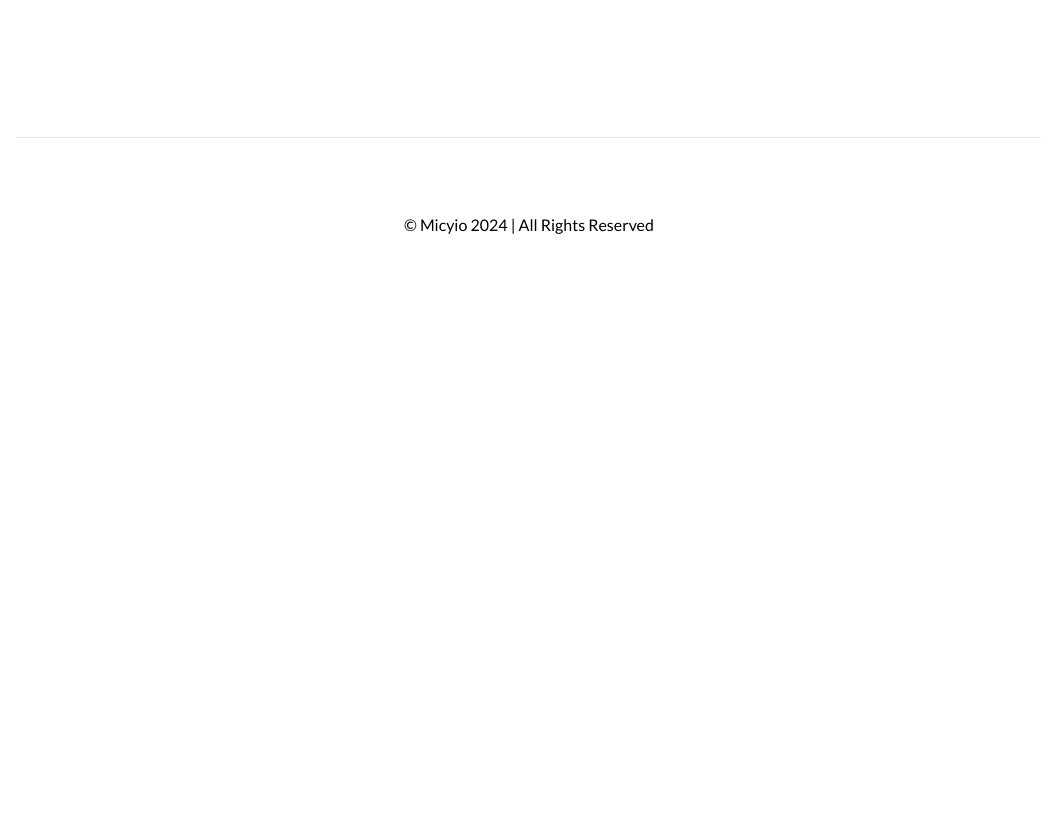
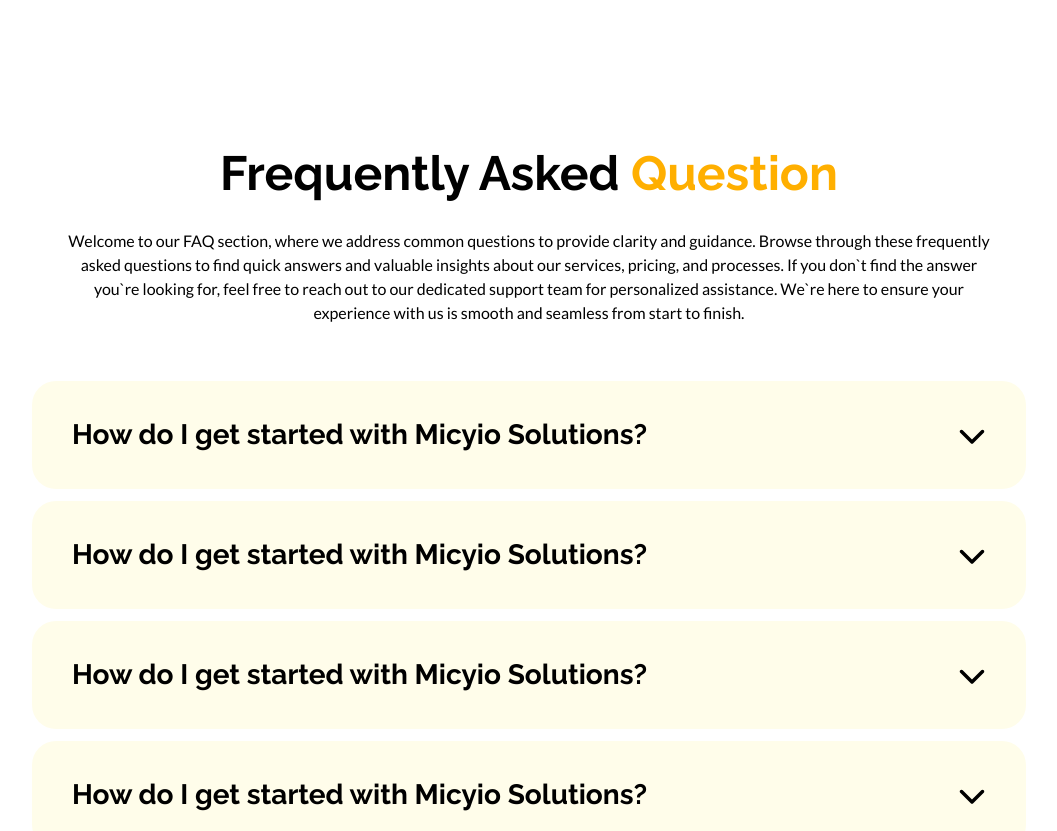
Before and after one commit to micyio/micyio, a Next.js app: page / in a window 1280 px wide. Shown: the part 6560-7391 px from the top of the page, without its empty margins (111-1168 px from the left). Before the commit the page ends 6872 px from the top, so only its background shows below. Built offline with nearby package versions, Linux system fonts and the light colour scheme.

Commit message:
faq responsive done

```diff
--- a/src/app/page.tsx
+++ b/src/app/page.tsx
@@ -1,6 +1,7 @@
 import {
   AboutSection,
   Clients,
+  FaqSection,
   Hero,
   MarqueeSection,
   PortfolioSection,
@@ -20,8 +21,8 @@
       <MarqueeSection />
       <TestimonialsSection />
       <TechnologySection />
-      {/*<FaqSection />
-      <Pricing />
+      <FaqSection />
+      {/*<Pricing />
       <CTA /> */}
     </main>
   );
--- a/src/features/home/faq/faq.component.tsx
+++ b/src/features/home/faq/faq.component.tsx
@@ -10,6 +10,7 @@
   const toggleAnswer = (index: number) => {
     setOpenIndex((prevIndex) => (prevIndex === index ? null : index));
   };
+
   return (
     <div className="container">
       <div className="mx-auto mb-14 max-w-[925px] text-center">
@@ -30,12 +31,10 @@
         {faqData.map((faq, index) => (
           <div
             key={index}
-            className="rounded-3xl bg-[#FFFDEA] p-10 dark:bg-[#141313]"
+            className="rounded-3xl bg-[#FFFDEA] p-5 dark:bg-[#141313] md:p-10"
+            onClick={() => toggleAnswer(index)}
           >
-            <h3
-              className="flex cursor-pointer justify-between font-sans text-[28px] font-bold "
-              onClick={() => toggleAnswer(index)}
-            >
+            <h3 className="flex cursor-pointer justify-between font-sans text-lg font-bold md:text-[28px] ">
               {faq.question}
               {openIndex === index ? <FaChevronUp /> : <FaChevronDown />}
             </h3>
```
